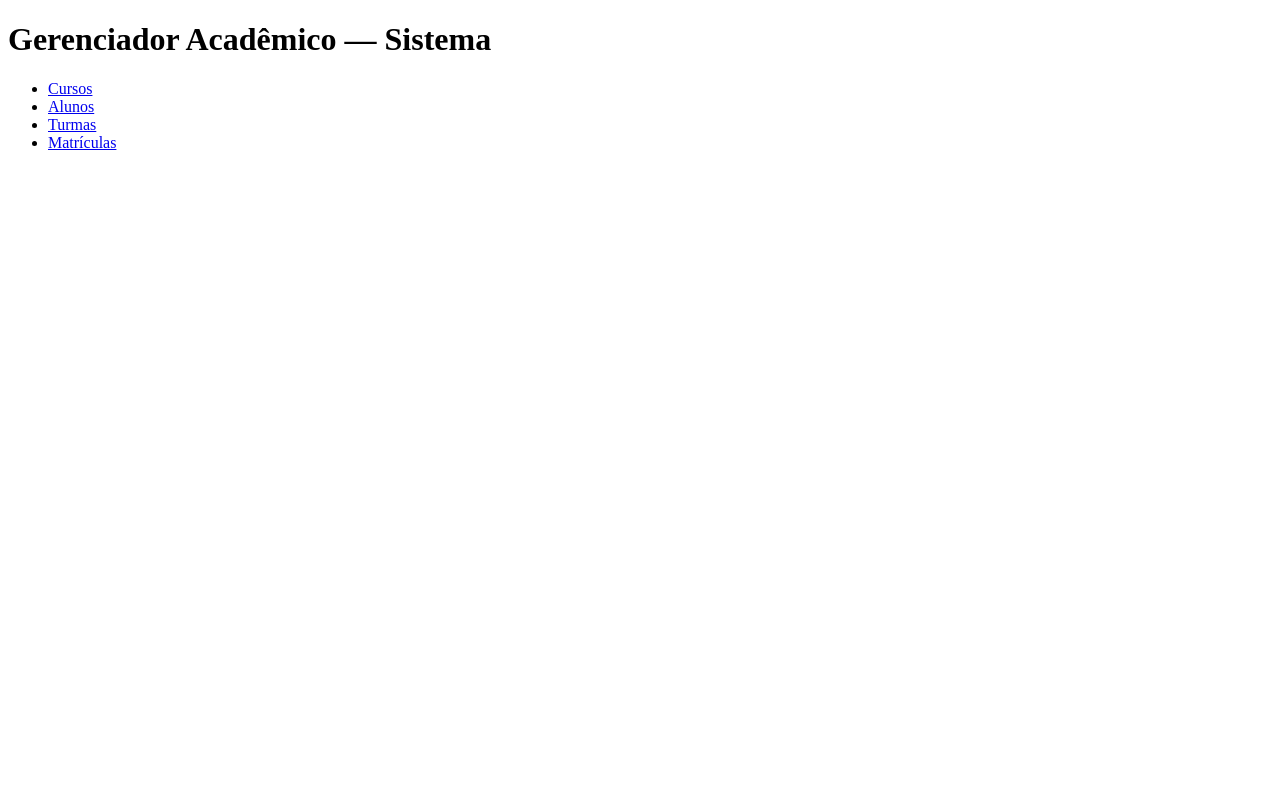
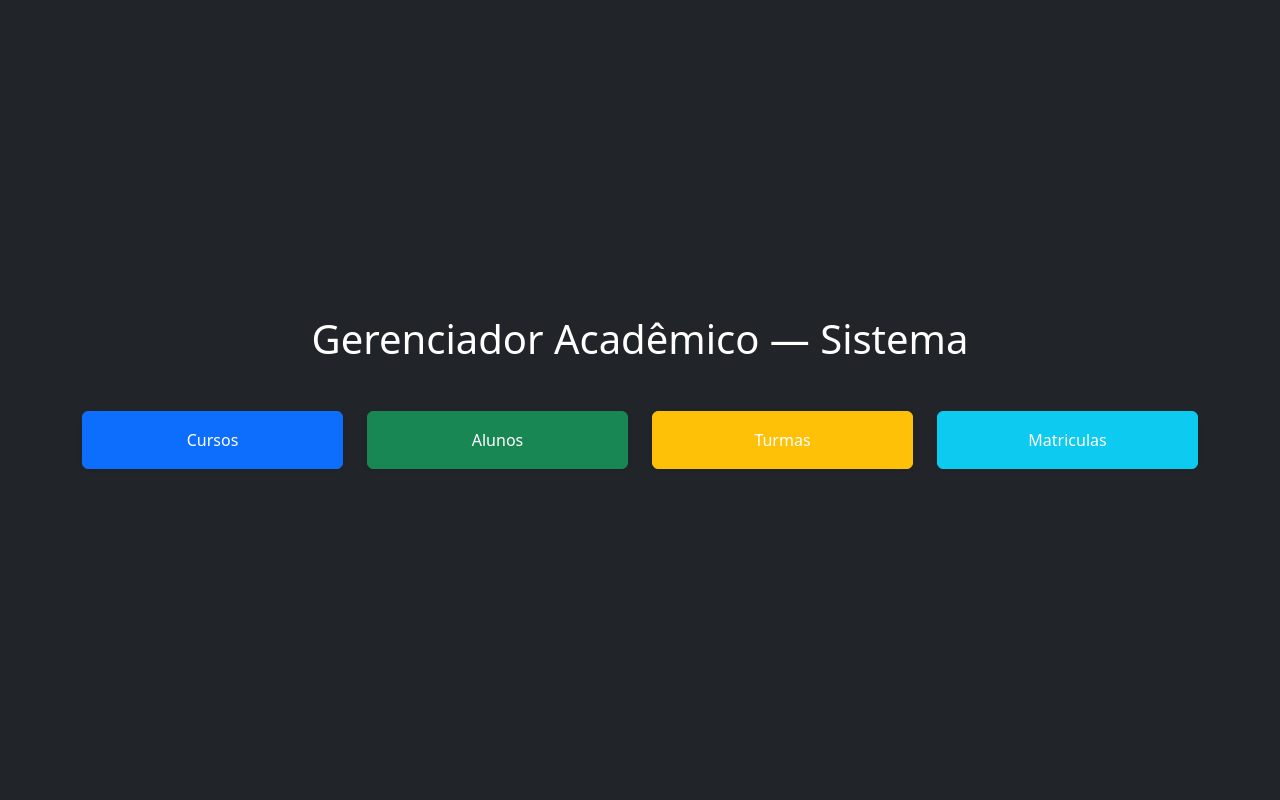
Before and after one commit to LeoncioFerreira/Gerenciador-de-Cursos-e-Alunos, a Flask app: page / in a window 1280 px wide. Run offline with Flask 3, Linux system fonts and the light colour scheme; some libraries are stand-ins or nearby versions.

Commit message:
Aplicando estilização com Bootstrap no index.html

```diff
--- a/templates/index.html
+++ b/templates/index.html
@@ -1,21 +1,55 @@
 <!DOCTYPE html>
-<html>
+<html lang="pt-br">
   <head>
     <meta charset="UTF-8" />
     <title>Gerenciador Acadêmico</title>
+
+    <!-- Caminho correto para o bootstrap.css no flask -->
+    <link
+      rel="stylesheet"
+      href="{{ url_for('static', filename='bootstrap.css') }}"
+    />
   </head>
-  <body>
-    <h1>Gerenciador Acadêmico — Sistema</h1>
+  <!-- Define a cor do fundo, centraliza e o tamanho do site na janela-->
+  <body
+    class="bg-dark text-white d-flex flex-column justify-content-center align-items-center vh-100"
+  >
+    <div class="container text-center">
+      <h1 class="mb-5">Gerenciador Acadêmico — Sistema</h1>
 
-    <ul>
-      <li><a href="/cursos">Cursos</a></li>
-      <!-- Redireciona para cursos-->
-      <li><a href="/alunos">Alunos</a></li>
-      <!-- Redireciona para alunos-->
-      <li><a href="/turmas">Turmas</a></li>
-      <!-- Redireciona para turmas-->
-      <li><a href="/matriculas">Matrículas</a></li>
-      <!-- Redireciona para matriculas-->
-    </ul>
+      <div class="row justify-content-center">
+        <!-- Redireciona para cursos-->
+        <div class="col-md-3 mb-3">
+          <a href="/cursos" class="btn btn-primary w-100 p-3 shadow-sm"
+            >Cursos</a
+          >
+        </div>
+
+        <!-- Redireciona para alunos-->
+        <div class="col-md-3 mb-3">
+          <a href="/alunos" class="btn btn-success w-100 p-3 shadow-sm"
+            >Alunos</a
+          >
+        </div>
+
+        <!-- Redireciona para turmas-->
+        <div class="col-md-3 mb-3">
+          <a
+            href="/turmas"
+            class="btn btn-warning text-white w-100 p-3 shadow-sm"
+            >Turmas</a
+          >
+        </div>
+
+        <!-- Redireciona para matriculas-->
+        <div class="col-md-3 mb-3">
+          <a
+            href="/matriculas"
+            class="btn btn-info text-white w-100 p-3 shadow-sm"
+            >Matriculas</a
+          >
+        </div>
+      </div>
+    </div>
   </body>
 </html>
```
